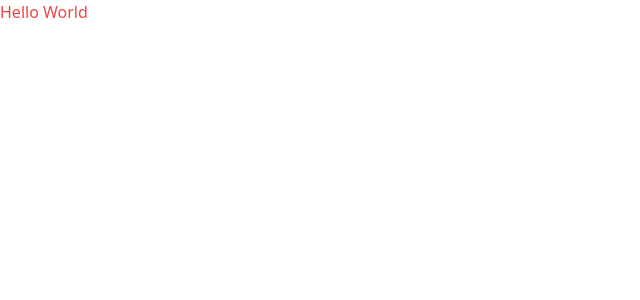
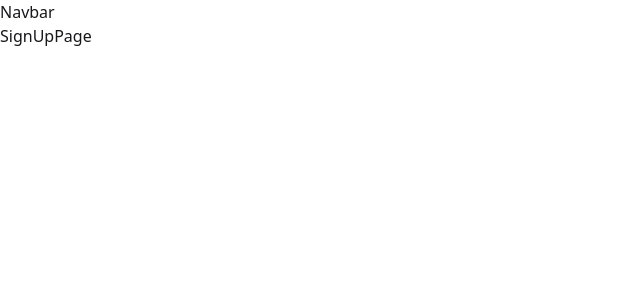
Before and after one commit to GaneshaNHotti/Chat-App, a React (Create React App) app in the folder Frontend/: page /signup in a window 1280 px wide. Shown: the top 300 px of the page, without its empty margins (0-640 px from the left). Built offline with nearby package versions, Linux system fonts and the light colour scheme.

Commit message:
added boilerplate code for frontend

```diff
--- a/Frontend/package.json
+++ b/Frontend/package.json
@@ -12,11 +12,14 @@
     "@testing-library/jest-dom": "^6.6.4",
     "@testing-library/react": "^16.3.0",
     "@testing-library/user-event": "^13.5.0",
+    "axios": "^1.11.0",
     "react": "^19.1.1",
     "react-dom": "^19.1.1",
+    "react-router-dom": "^7.8.2",
     "react-scripts": "5.0.1",
     "web-vitals": "^2.1.4",
-    "wouter": "^3.7.1"
+    "wouter": "^3.7.1",
+    "zustand": "^5.0.8"
   },
   "scripts": {
     "start": "react-scripts start",
--- a/Frontend/src/App.js
+++ b/Frontend/src/App.js
@@ -1,3 +1,23 @@
+import Navbar from "./components/Navbar";
+import HomePage from "./pages/HomePage";
+import SignUpPage from "./pages/SignUpPage";
+import LoginPage from "./pages/LoginPage";
+import SettingsPage from "./pages/SettingsPage";
+import ProfilePage from "./pages/ProfilePage";
+import {Routes, Route} from "react-router-dom";
+
 export default function App() {
-  return <div className="text-red-500">Hello World</div>;
+  return (
+    <div>
+      <Navbar />
+      <Routes>
+        <Route path="/" element={<HomePage/>} />
+        <Route path="/signup" element={<SignUpPage/>} />
+        <Route path="/login" element={<LoginPage/>} />
+        <Route path="/settings" element={<SettingsPage/>} />
+        <Route path="/profile" element={<ProfilePage/>} />
+
+      </Routes>
+    </div>
+  )
 }
--- /dev/null
+++ b/Frontend/src/components/Navbar.js
@@ -0,0 +1,9 @@
+import React from 'react'
+
+const Navbar = () => {
+  return (
+    <div>Navbar</div>
+  )
+}
+
+export default Navbar
--- a/Frontend/src/index.js
+++ b/Frontend/src/index.js
@@ -4,10 +4,13 @@
 import App from './App';
 import reportWebVitals from './reportWebVitals';
 
+import { BrowserRouter } from 'react-router-dom';
 const root = ReactDOM.createRoot(document.getElementById('root'));
 root.render(
   <React.StrictMode>
+    <BrowserRouter>
     <App />
+    </BrowserRouter>
   </React.StrictMode>
 );
 
--- /dev/null
+++ b/Frontend/src/pages/HomePage.js
@@ -0,0 +1,9 @@
+import React from 'react'
+
+const HomePage = () => {
+  return (
+    <div>HomePage</div>
+  )
+}
+
+export default HomePage
--- /dev/null
+++ b/Frontend/src/pages/LoginPage.js
@@ -0,0 +1,9 @@
+import React from 'react'
+
+const LoginPage = () => {
+  return (
+    <div>LoginPage</div>
+  )
+}
+
+export default LoginPage
--- /dev/null
+++ b/Frontend/src/pages/ProfilePage.js
@@ -0,0 +1,9 @@
+import React from 'react'
+
+const ProfilePage = () => {
+  return (
+    <div>ProfilePage</div>
+  )
+}
+
+export default ProfilePage
--- /dev/null
+++ b/Frontend/src/pages/SettingsPage.js
@@ -0,0 +1,9 @@
+import React from 'react'
+
+const SettingsPage = () => {
+  return (
+    <div>SettingsPage</div>
+  )
+}
+
+export default SettingsPage
--- /dev/null
+++ b/Frontend/src/pages/SignUpPage.js
@@ -0,0 +1,9 @@
+import React from 'react'
+
+const SignUpPage = () => {
+  return (
+    <div>SignUpPage</div>
+  )
+}
+
+export default SignUpPage
```
Also changed, not shown: 2 other files (tests, documents, lock files or other folders).
